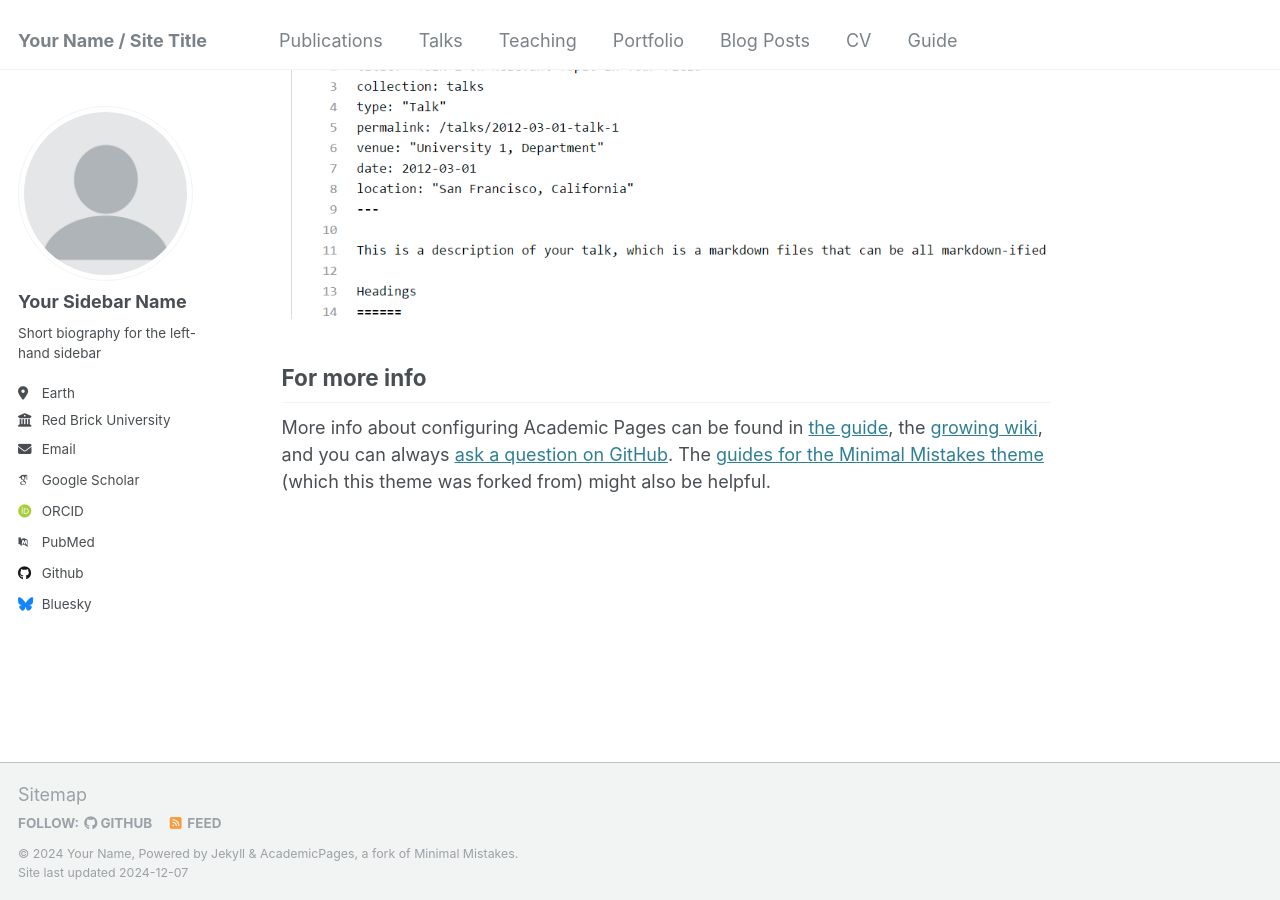
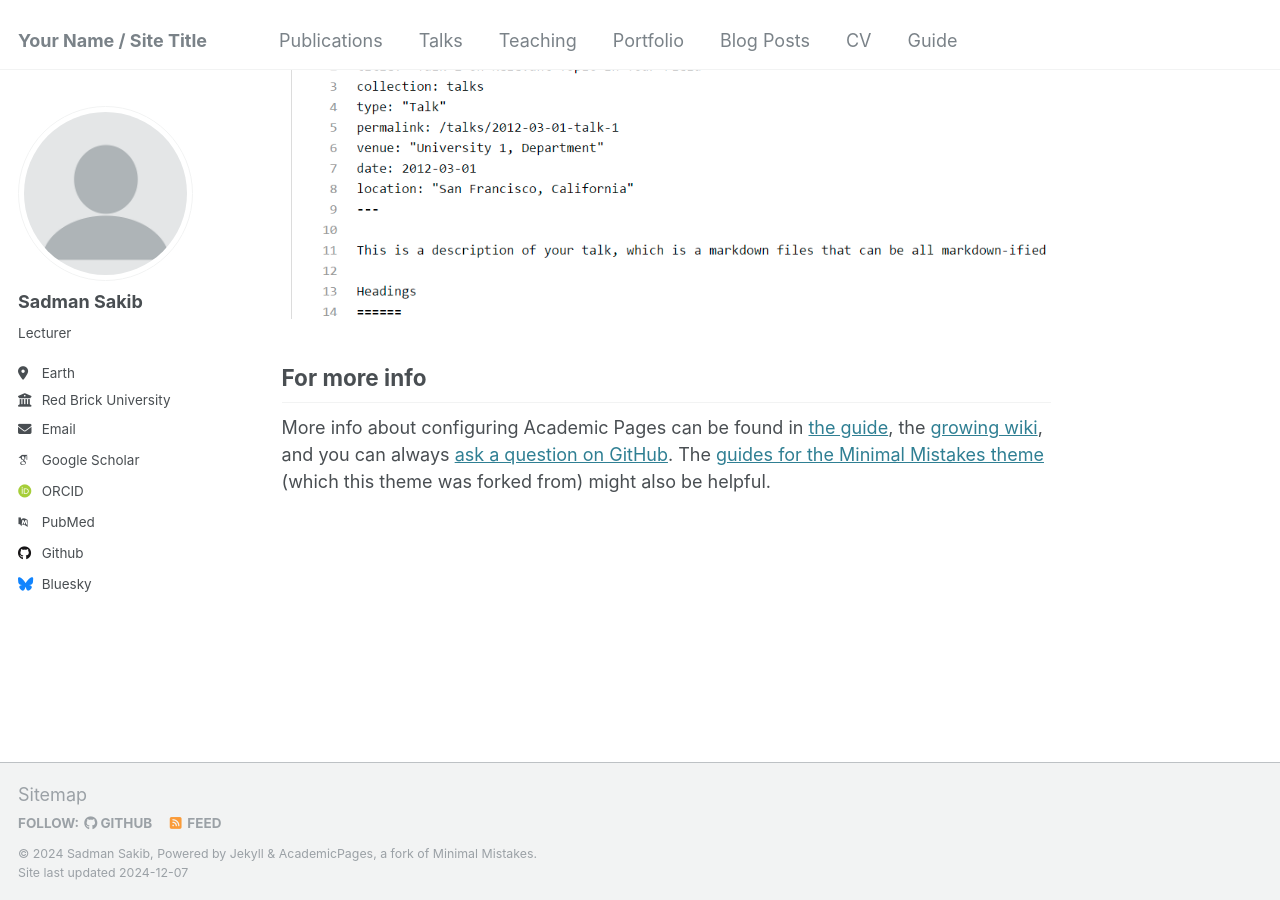
Before and after one commit to Ssakib92/ssakib92.github.io, a Jekyll site: the page built from _pages/about.md, in a window 1280 px wide and 900 px high, scrolled down 2643 px. Built offline with Jekyll 4.4.1, drawn with Linux system fonts in a browser that asks for light colours; some web fonts are replaced.

Commit message:
Update _config.yml

```diff
--- a/_config.yml
+++ b/_config.yml
@@ -10,8 +10,8 @@
 locale                   : "en-US"
 title                    : "Your Name / Site Title"
 title_separator          : "-"
-name                     : &name "Your Name"
-description              : &description "personal description"
+name                     : &name "Sadman Sakib"
+description              : &description "Lecturer | Researcher | Engineer"
 url                      : https://academicpages.github.io # the base hostname & protocol for your site e.g. "https://[your GitHub username].github.io"
 baseurl                  : "" # the subpath of your site, e.g. "/blog"
 repository               : "academicpages/academicpages.github.io"
@@ -22,9 +22,9 @@ repository               : "academicpages/academicpages.github.io"
 author:
   # Biographic information
   avatar           : "profile.png"
-  name             : "Your Sidebar Name"
+  name             : "Sadman Sakib"
   pronouns         : # example: "she/her"
-  bio              : "Short biography for the left-hand sidebar"
+  bio              : "Lecturer"
   location         : "Earth"
   employer         : "Red Brick University"
   uri              : # URL
@@ -350,3 +350,16 @@ compress_html:
   clippings: all
   ignore:
     envs: development
+
+
+nav_links:
+  - title: "Home"
+    url: "/"
+  - title: "Publications"
+    url: "/publications/"
+  - title: "Projects"
+    url: "/projects/"
+  - title: "Teaching"
+    url: "/teaching/"
+  - title: "CV"
+    url: "/cv/"
```
